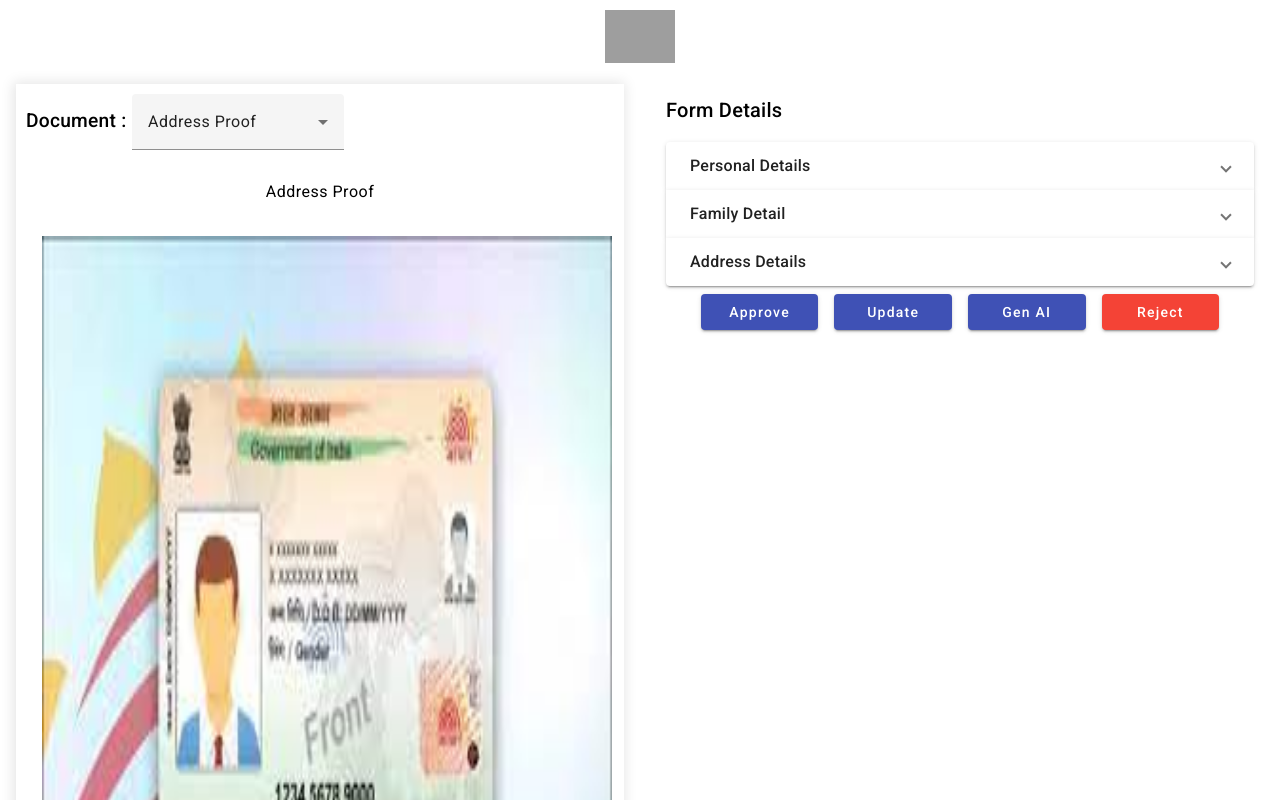
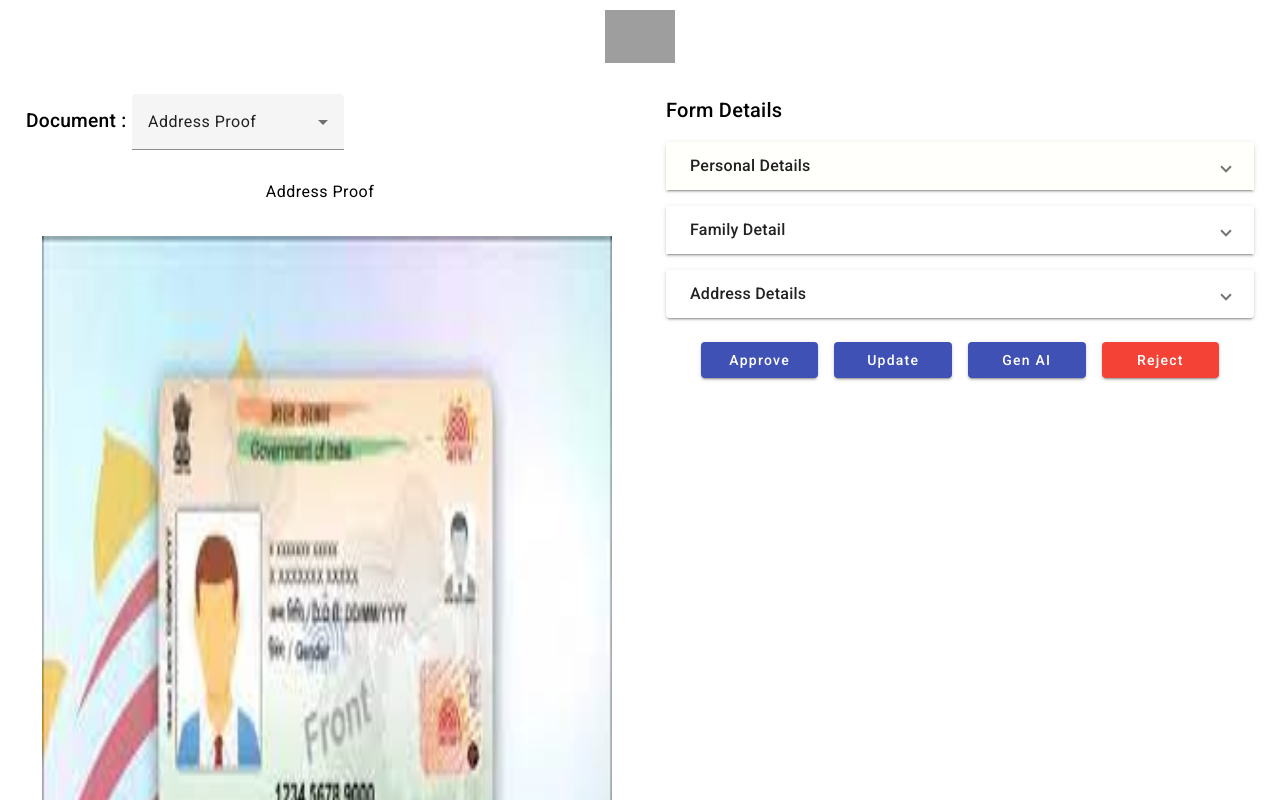
Before and after one commit to AbhitanshRIL/Mod-pro, an Angular app: page /Moderation in a window 1280 px wide. Shown: the top 800 px of the page. Built offline with nearby package versions, Linux system fonts and the light colour scheme; grey boxes are pictures that could not be loaded.

Commit message:
CSS added mod

```diff
--- a/src/app/moderation/moderation.component.css
+++ b/src/app/moderation/moderation.component.css
@@ -12,7 +12,7 @@
 
 .left-side {
   width:50%;
-  box-shadow: -1px 0px 12px 2px rgba(0, 0, 0, 0.1);
+
   padding: 10px;
   margin:1rem;
 }
@@ -91,3 +91,13 @@
 margin:0.5rem;
 width:20%;
 }
+
+.expansion-panel{
+  margin:1rem 0rem;
+
+}
+
+.expansion-panel-header{
+
+  background-color: #FFFFFB;
+}
--- a/src/app/moderation/moderation.component.html
+++ b/src/app/moderation/moderation.component.html
@@ -30,9 +30,9 @@
 
       <!-- Personal Details -->
 
-      <mat-expansion-panel (opened)="panelOpenState = true" (closed)="panelOpenState = false">
-        <mat-expansion-panel-header>
-          <mat-panel-title class="custom-font-size">
+      <mat-expansion-panel (opened)="panelOpenState = true" (closed)="panelOpenState = false" class="expansion-panel">
+        <mat-expansion-panel-header class="expansion-panel-header">
+          <mat-panel-title class="custom-font-size" >
             Personal Details
           </mat-panel-title>
           <!-- <mat-panel-description>
@@ -122,7 +122,7 @@
 
       <!-- Family Detail -->
 
-      <mat-expansion-panel (opened)="panelOpenState1 = true" (closed)="panelOpenState1 = false">
+      <mat-expansion-panel (opened)="panelOpenState1 = true" (closed)="panelOpenState1 = false" class="expansion-panel">
 
         <mat-expansion-panel-header>
           <mat-panel-title class="custom-font-size">
@@ -231,7 +231,7 @@
 
       <!-- Address -->
 
-      <mat-expansion-panel (opened)="panelOpenState1 = true" (closed)="panelOpenState1 = false">
+      <mat-expansion-panel (opened)="panelOpenState1 = true" (closed)="panelOpenState1 = false" class="expansion-panel">
 
         <mat-expansion-panel-header>
           <mat-panel-title class="custom-font-size">
```
